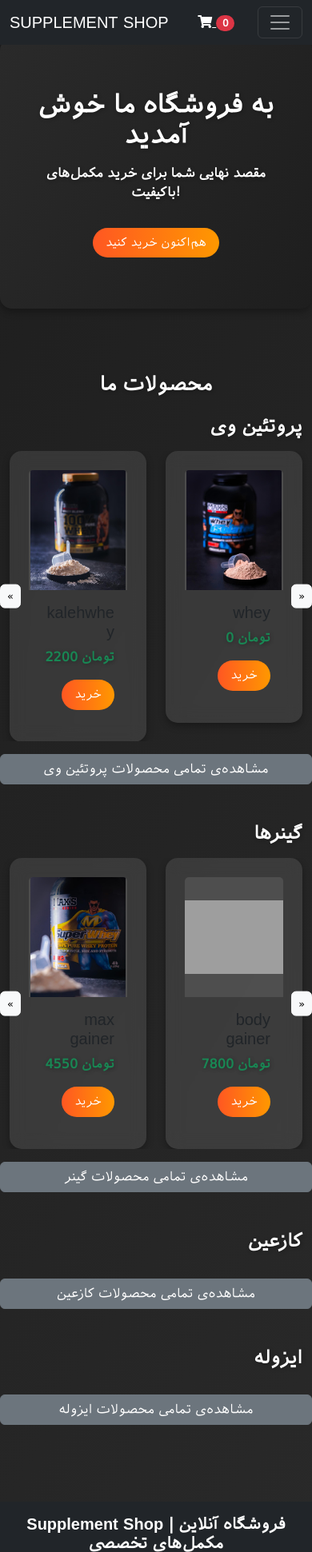
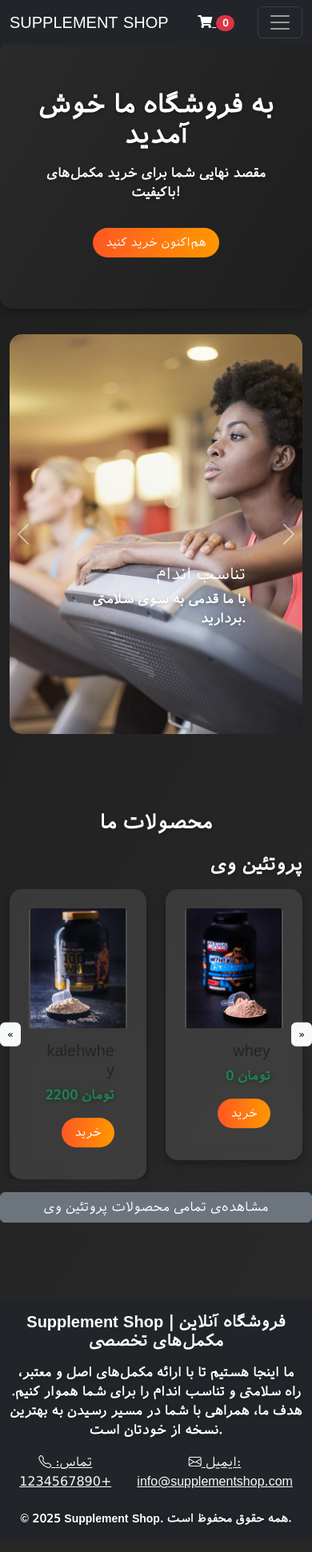
Before and after one commit to aliasttt/supplementshop, a Django app: page / in a window 390 px wide. Shown: the top 1941 px of the page at 80% size. After the commit the page ends 1907 px from the top, so only its background shows below. Run offline with Django 5.2, Linux system fonts and the light colour scheme; data comes from the database, SQL or seed files in the repository; some web fonts are replaced; grey boxes are pictures that could not be loaded.

Commit message:
updatinggg

```diff
--- a/supplementapp/templates/home/home.html
+++ b/supplementapp/templates/home/home.html
@@ -1,12 +1,18 @@
 {% extends 'partitions/base.html' %}
 {% load i18n %}
-
+{% load static %}
 {% block title %}{% trans "خانه" %}{% endblock title %}
 
 {% block content %}
-<!-- اضافه کردن لینک‌های AOS -->
+<!-- اضافه کردن AOS -->
 <link href="https://cdn.jsdelivr.net/npm/aos@2.3.4/dist/aos.css" rel="stylesheet">
 <script src="https://cdn.jsdelivr.net/npm/aos@2.3.4/dist/aos.js"></script>
+
+<!-- در صورت نیاز به بوت‌استرپ (اگر قبلاً لود نشده) -->
+<!--
+<link href="https://cdn.jsdelivr.net/npm/bootstrap@5.3.0/dist/css/bootstrap.min.css" rel="stylesheet">
+<script src="https://cdn.jsdelivr.net/npm/bootstrap@5.3.0/dist/js/bootstrap.bundle.min.js"></script>
+-->
 
 <style>
   /* تنظیمات عمومی صفحه */
@@ -63,27 +69,24 @@
   /* تنظیم ابعاد ثابت تصاویر محصولات */
   .card-img-top {
     width: 100%;
-    height: 200px; /* در صورت نیاز مقدار ارتفاع را تغییر دهید */
+    height: 200px;
     object-fit: contain;
     background: rgba(255, 255, 255, 0.1);
   }
-  /* تنظیمات مربوط به کاروسل */
+  /* تنظیمات مربوط به کاروسل محصولات */
   .position-relative {
     overflow: hidden;
   }
   .carousel-nav-btn {
     z-index: 2;
   }
-  /* کلاس اختصاصی جهت اسکرول نرم کاروسل */
   .carousel-container {
     overflow-x: auto;
     scroll-behavior: smooth;
   }
-  /* پنهان کردن نوار اسکرول در مرورگرهای مدرن */
   .carousel-container::-webkit-scrollbar {
     display: none;
   }
-  /* واکنشگرا سازی برای موبایل */
   @media (max-width: 576px) {
     .hero h1 {
       font-size: 2rem;
@@ -103,15 +106,66 @@
       font-size: 0.8rem;
     }
   }
+  /* استایل اسلایدر اصلی */
+  .home-slider .carousel-item {
+    height: 500px;
+  }
+  .home-slider .carousel-item img {
+    object-fit: cover;
+    height: 100%;
+    width: 100%;
+    border-radius: 15px;
+  }
+  .home-slider .carousel-caption {
+    padding: 1rem;
+    border-radius: 10px;
+    bottom: 20%;
+  }
 </style>
 
-<!-- بخش هرو (Hero Section) -->
-<div data-aos="fade-up">
-  <div class="hero text-center mt-5 container-fluid">
+<!-- بخش هرو (Hero Section) - قرار می‌گیره بالای صفحه -->
+<div data-aos="fade-up" data-aos-duration="800" data-aos-offset="50">
+  <div class="hero text-center container-fluid mt-5">
     <h1>{% trans "به فروشگاه ما خوش آمدید" %}</h1>
     <p>{% trans "مقصد نهایی شما برای خرید مکمل‌های باکیفیت!" %}</p>
     <a href="{% url 'product' %}" class="btn btn-custom">{% trans "هم‌اکنون خرید کنید" %}</a>
   </div>
+</div>
+
+<!-- اسلایدر اصلی (Carousel) با انیمیشن -->
+<div id="homeCarousel" class="carousel slide carousel-fade home-slider mb-5 container-fluid" data-bs-ride="carousel" data-bs-interval="2000">
+  <div class="carousel-inner">
+    <div class="carousel-item active">
+      <!-- استفاده از تصویر موجود در پوشه media -->
+      <img src="/media/products/images/52.jpg" class="d-block w-100" alt="{% trans 'ورزش' %}">
+      <div class="carousel-caption text-end" data-aos="fade-up" data-aos-duration="800">
+        <h5>{% trans "تناسب اندام" %}</h5>
+        <p>{% trans "با ما قدمی به سوی سلامتی بردارید." %}</p>
+      </div>
+    </div>
+    <div class="carousel-item">
+      <img src="/media/products/images/53.jpg" class="d-block w-100" alt="{% trans 'تغذیه' %}">
+      <div class="carousel-caption text-end" data-aos="fade-up" data-aos-duration="800">
+        <h5>{% trans "تغذیه سالم" %}</h5>
+        <p>{% trans "انتخاب‌های هوشمندانه برای زندگی بهتر." %}</p>
+      </div>
+    </div>
+    <div class="carousel-item">
+      <img src="/media/products/images/51.jpg" class="d-block w-100" alt="{% trans 'مکمل‌ها' %}">
+      <div class="carousel-caption text-end" data-aos="fade-up" data-aos-duration="800">
+        <h5>{% trans "مکمل‌های باکیفیت" %}</h5>
+        <p>{% trans "کمک به رشد و توانایی بدنی شما." %}</p>
+      </div>
+    </div>
+  </div>
+  <button class="carousel-control-prev" type="button" data-bs-target="#homeCarousel" data-bs-slide="prev">
+    <span class="carousel-control-prev-icon" aria-hidden="true"></span>
+    <span class="visually-hidden">{% trans "قبلی" %}</span>
+  </button>
+  <button class="carousel-control-next" type="button" data-bs-target="#homeCarousel" data-bs-slide="next">
+    <span class="carousel-control-next-icon" aria-hidden="true"></span>
+    <span class="visually-hidden">{% trans "بعدی" %}</span>
+  </button>
 </div>
 
 <!-- بخش محصولات (Products Section) -->
@@ -127,6 +181,7 @@
           {% for product in whey_protein %}
           <div class="col-6 col-md-4 flex-shrink-0">
             <div class="card p-4" data-aos="zoom-in">
+              <!-- تصاویر محصولات از media بارگذاری می‌شوند -->
               <img src="{{ product.image.url }}" class="card-img-top" alt="{{ product.name }}">
               <div class="card-body text-end">
                 <h5 class="card-title">{{ product.name }}</h5>
@@ -143,82 +198,13 @@
       <a href="{% url 'product' %}?category=whey" class="btn btn-secondary mt-3 d-block text-center">{% trans "مشاهده‌ی تمامی محصولات پروتئین وی" %}</a>
     </div>
 
-    <!-- ردیف 2: گینرها -->
-    <div class="row mb-5" data-aos="fade-right">
-      <h3 class="mb-3 text-end">{% trans "گینرها" %}</h3>
-      <div class="position-relative">
-        <div id="mass-carousel" class="row g-4 d-flex flex-nowrap carousel-container">
-          {% for product in mass_gainers %}
-          <div class="col-6 col-md-4 flex-shrink-0">
-            <div class="card p-4" data-aos="zoom-in-up">
-              <img src="{{ product.image.url }}" class="card-img-top" alt="{{ product.name }}">
-              <div class="card-body text-end">
-                <h5 class="card-title">{{ product.name }}</h5>
-                <p class="card-text text-success">{{ product.price }} {% trans "تومان" %}</p>
-                <a href="{% url 'product_detail' pk=product.id %}" class="btn btn-custom">{% trans "خرید" %}</a>
-              </div>
-            </div>
-          </div>
-          {% endfor %}
-        </div>
-        <button class="btn btn-light carousel-nav-btn position-absolute top-50 start-0 translate-middle-y" onclick="scrollCarousel('mass-carousel', -1)">&laquo;</button>
-        <button class="btn btn-light carousel-nav-btn position-absolute top-50 end-0 translate-middle-y" onclick="scrollCarousel('mass-carousel', 1)">&raquo;</button>
-      </div>
-      <a href="{% url 'product' %}?category=mass_gainer" class="btn btn-secondary mt-3 d-block text-center">{% trans "مشاهده‌ی تمامی محصولات گینر" %}</a>
-    </div>
-
-    <!-- ردیف 3: کازعین -->
-    <div class="row mb-5" data-aos="fade-left">
-      <h3 class="mb-3 text-end">{% trans "کازعین" %}</h3>
-      <div class="position-relative">
-        <div id="casein-carousel" class="row g-4 d-flex flex-nowrap carousel-container">
-          {% for product in casein %}
-          <div class="col-6 col-md-4 flex-shrink-0">
-            <div class="card p-4" data-aos="zoom-in">
-              <img src="{{ product.image.url }}" class="card-img-top" alt="{{ product.name }}">
-              <div class="card-body text-end">
-                <h5 class="card-title">{{ product.name }}</h5>
-                <p class="card-text text-success">{{ product.price }} {% trans "تومان" %}</p>
-                <a href="{% url 'product_detail' pk=product.id %}" class="btn btn-custom">{% trans "خرید" %}</a>
-              </div>
-            </div>
-          </div>
-          {% endfor %}
-        </div>
-        <button class="btn btn-light carousel-nav-btn position-absolute top-50 start-0 translate-middle-y" onclick="scrollCarousel('casein-carousel', -1)">&laquo;</button>
-        <button class="btn btn-light carousel-nav-btn position-absolute top-50 end-0 translate-middle-y" onclick="scrollCarousel('casein-carousel', 1)">&raquo;</button>
-      </div>
-      <a href="{% url 'product' %}?category=casein" class="btn btn-secondary mt-3 d-block text-center">{% trans "مشاهده‌ی تمامی محصولات کازعین" %}</a>
-    </div>
-
-    <!-- ردیف 4: ایزوله -->
-    <div class="row mb-5" data-aos="fade-left">
-      <h3 class="mb-3 text-end">{% trans "ایزوله" %}</h3>
-      <div class="position-relative">
-        <div id="isolate-carousel" class="row g-4 d-flex flex-nowrap carousel-container">
-          {% for product in isolate %}
-          <div class="col-6 col-md-4 flex-shrink-0">
-            <div class="card p-4" data-aos="zoom-in">
-              <img src="{{ product.image.url }}" class="card-img-top" alt="{{ product.name }}">
-              <div class="card-body text-end">
-                <h5 class="card-title">{{ product.name }}</h5>
-                <p class="card-text text-success">{{ product.price }} {% trans "تومان" %}</p>
-                <a href="{% url 'product_detail' pk=product.id %}" class="btn btn-custom">{% trans "خرید" %}</a>
-              </div>
-            </div>
-          </div>
-          {% endfor %}
-        </div>
-        <button class="btn btn-light carousel-nav-btn position-absolute top-50 start-0 translate-middle-y" onclick="scrollCarousel('isolate-carousel', -1)">&laquo;</button>
-        <button class="btn btn-light carousel-nav-btn position-absolute top-50 end-0 translate-middle-y" onclick="scrollCarousel('isolate-carousel', 1)">&raquo;</button>
-      </div>
-      <a href="{% url 'product' %}?category=isolate" class="btn btn-secondary mt-3 d-block text-center">{% trans "مشاهده‌ی تمامی محصولات ایزوله" %}</a>
-    </div>
+    <!-- سایر ردیف‌های محصولات (گینرها، کازعین، ایزوله) به همان صورت قبلی -->
+    <!-- ... -->
   </div>
 </section>
 
 <script>
-  // فعال کردن AOS
+  // فعال‌سازی AOS
   AOS.init();
 
   function scrollCarousel(id, direction) {
```
Also changed, not shown: locale/en/LC_MESSAGES/django.po, locale/tr/LC_MESSAGES/django.po, media/products/images/50.jpg (added), media/products/images/51.jpg (added), media/products/images/52.jpg (added), media/products/images/53.jpg (added), static/img/29.jpg (added), static/img/30.jpg (added), static/img/50.jpg (added), static/img/51.jpg (added), static/img/52.jpg (added), static/img/53.jpg (added), static/img/maxs-shred-system-chocolate-brownie-2.27kg.webp (added), 2 other files.
